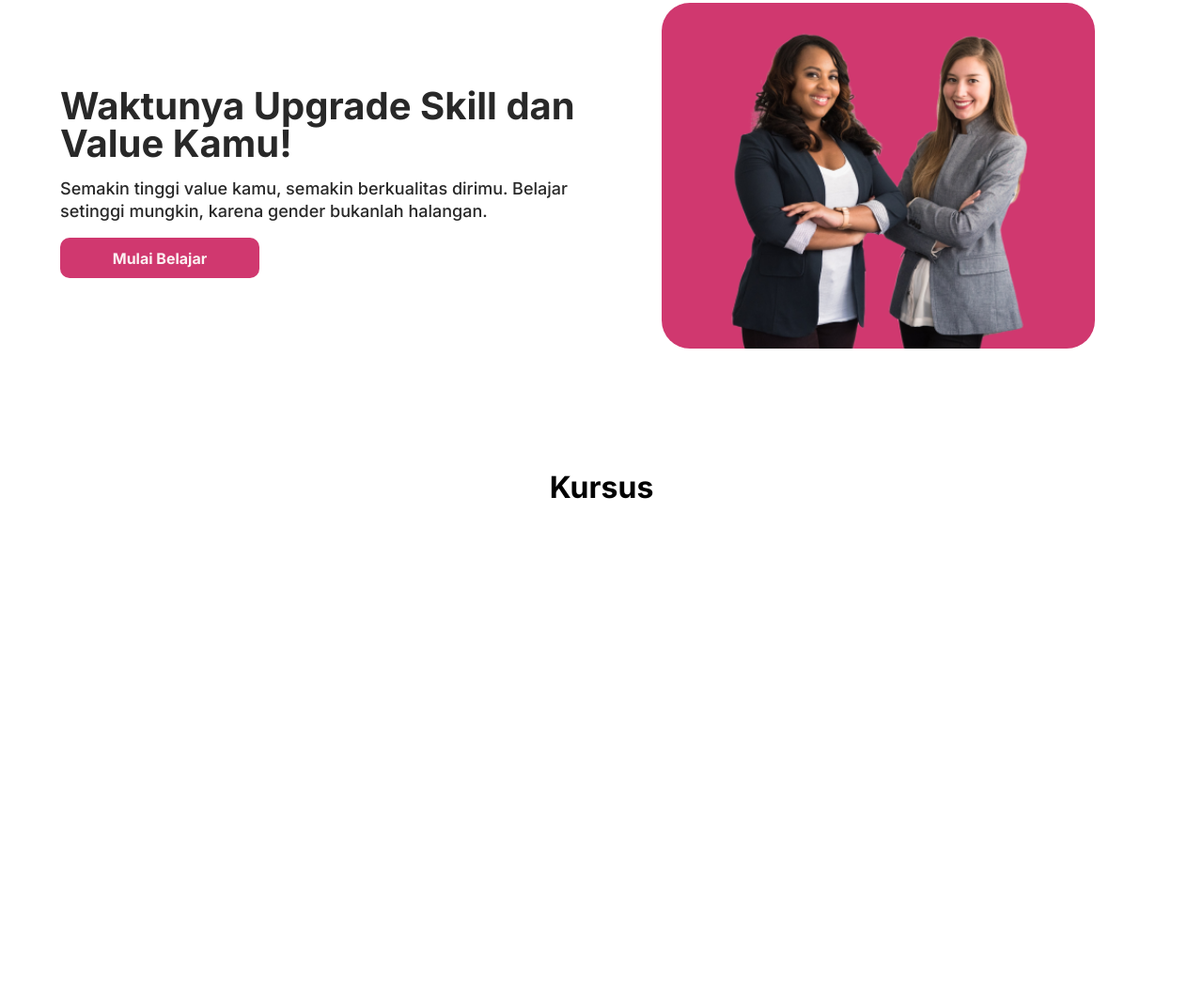
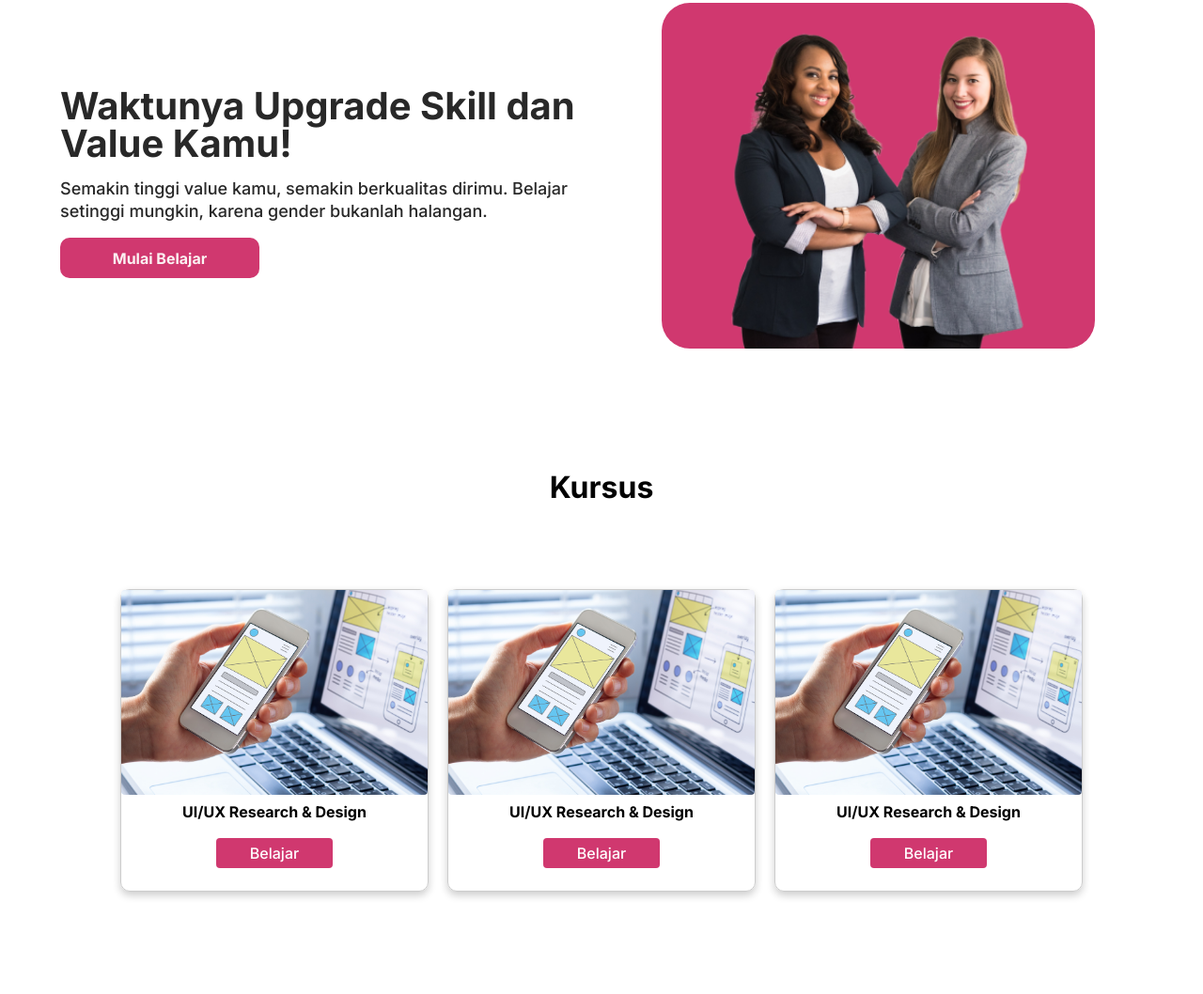
Before and after one commit to dimasagngp28/WeTech-App, a plain HTML site: page index.html in a window 1280 px wide. Shown: the part 191-1249 px from the top of the page at 94% size. Before the commit the page ends 800 px from the top, so only its background shows below. Drawn offline with Linux system fonts and the light colour scheme.

Commit message:
menambahkan class card

```diff
--- a/index.html
+++ b/index.html
@@ -45,6 +45,24 @@
       <h3 class="course-title">Kursus</h3>
     </div>
 
+    <div class="card-container">
+      <div class="card">
+        <img src="img/ui ux.jpg" alt="Image 1">
+        <h4>UI/UX Research & Design</h4>
+        <a class="button" href="halaman-tujuan.html">Belajar</a>
+      </div>
+      <div class="card">
+        <img src="img/ui ux.jpg" alt="Image 1">
+        <h4>UI/UX Research & Design</h4>
+        <a class="button" href="halaman-tujuan.html">Belajar</a>
+      </div>
+      <div class="card">
+        <img src="img/ui ux.jpg" alt="Image 1">
+        <h4>UI/UX Research & Design</h4>
+        <a class="button" href="halaman-tujuan.html">Belajar</a>
+      </div>
+    </div>
+
   </main>
   <script src="js/script.js"></script>
 </body>
--- a/style/responsive.css
+++ b/style/responsive.css
@@ -25,4 +25,19 @@
       margin: 0;
       padding: 10px;
     }
+
 }
+
+@media screen and (max-width: 650px) {
+      .card-container {
+      grid-template-columns: repeat(2, 1fr);
+    }
+
+      .card a {
+        font-size: 2vh;
+    }
+
+      .card h4 {
+      font-size: 2.5vh;
+    }
+  }
--- a/style/style.css
+++ b/style/style.css
@@ -151,3 +151,62 @@ body {
 .course-title {
     font-size: 32px;
 }
+
+/* card start */
+.card-container {
+    display: grid;
+    grid-template-columns: repeat(3, 1fr);
+    gap: 20px;
+    justify-content: space-around;
+    padding: 7% 10%;
+  }
+
+  .card {
+    display: flex;
+    flex-direction: column;
+    border: 1px solid #ccc;
+    border-radius: 4px;
+    box-shadow: 0 4px 8px 0 rgba(0,0,0,0.2);
+    margin-bottom: 20px;
+    border-radius: 10px;
+  }
+
+  .card img {
+    width: 100%;
+    max-height: 300px;
+    border-radius: 4px;
+  }
+
+  .card h4 {
+    margin: 8px 0;
+    text-align: center;
+  }
+
+  .card p {
+    padding: 7%;
+    text-align: justify;
+  }
+
+  .card p {
+    margin-bottom: 16px;
+  }
+
+  .button {
+    width: 33%;
+    display: inline-block;
+    background-color: #D0386F;
+    color: white;
+    padding: 6px 8px;
+    text-decoration: none;
+    border-radius: 4px;
+    margin: 10px auto 24px;
+  }
+
+  .button:hover {
+    background-color: #d03870d2;
+  }
+
+  .card a {
+    text-align: center;
+  }
+  /* card end */
```
Also changed, not shown: img/ui ux.jpg (added).
